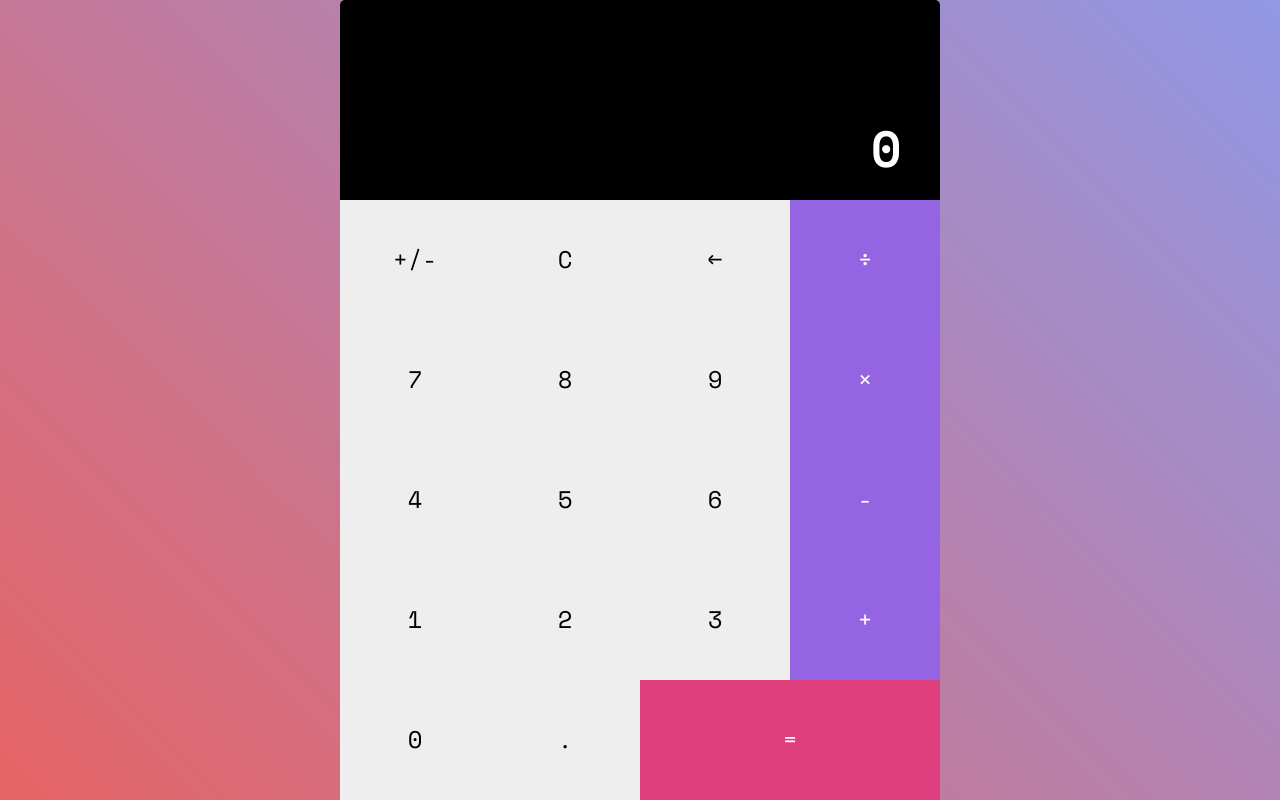
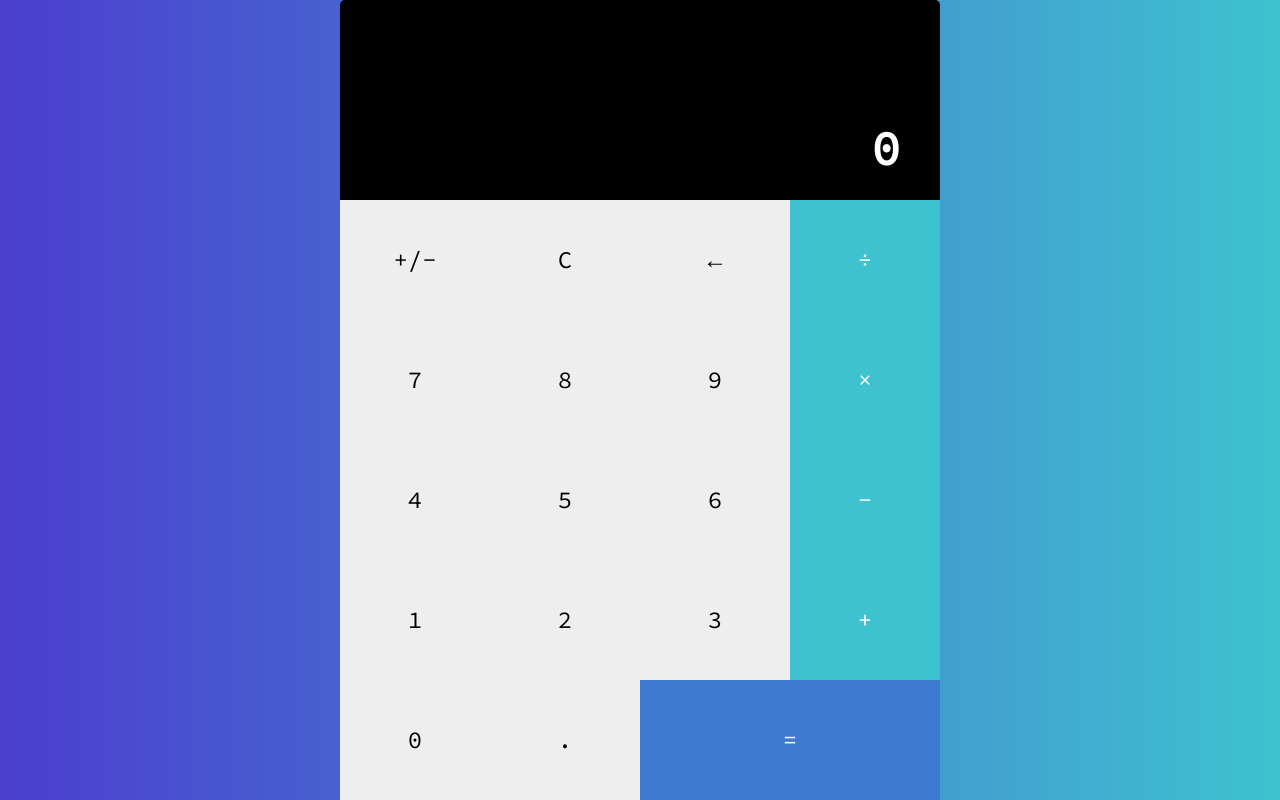
Before and after one commit to evdotjs/my-projects, a plain HTML site: page calculator/index.html in a window 1280 px wide. Drawn offline with nearby package versions, Linux system fonts and the light colour scheme.

Commit message:
add min-height to screen, change color scheme, remove border-radius from mobile view

```diff
--- a/calculator/calculator.js
+++ b/calculator/calculator.js
@@ -38,6 +38,7 @@ function equals() {
   clear();
   displayNumber.innerHTML = total;
   document.querySelector('.equation').innerHTML = equation.join(" ");
+  console.log(equation.join(' '));
 }
 
 function operate() {
@@ -94,7 +95,6 @@ document.querySelector('.back').addEventListener('click', event => {
   updateDisplay();
 });
 
-
 //run operate function when [+,-,×,÷] buttons are pressed
 operators.forEach(operator => operator.addEventListener('click', operate) );
 
--- a/calculator/index.html
+++ b/calculator/index.html
@@ -6,7 +6,8 @@
     <meta name="viewport" content="width=300, initial-scale=1">
     <link rel="stylesheet" href="normalize.css">
     <link rel="stylesheet" href="main.css">
-    <link href="https://fonts.googleapis.com/css?family=Space+Mono&display=swap" rel="stylesheet">
+    <link href="https://fonts.googleapis.com/css?family=Source+Code+Pro&display=swap" rel="stylesheet">
+
   </head>
   <body>
     <header></header>
@@ -34,7 +35,7 @@
 
         <button class="equals">=</button>
         <button class="misc clear">C</button>
-        <button class="misc point">.</button>
+        <button class="misc point">&period;</button>
         <button class="misc back">&larr;</button>
         <button class="misc negative">+/-</button>
 
--- a/calculator/main.css
+++ b/calculator/main.css
@@ -1,14 +1,14 @@
 html, body, main { height: 100%; }
 
-body { font-family: 'Space Mono', monospace; }
+body { font-family: 'Source Code Pro', monospace; }
 
 .screen {
   background-color: #000;
   color: #fff;
-  border-radius: 5px 5px 0 0;
   height: 25%;
   display: flex;
   flex-direction: column;
+  min-height: 90px;
 }
 
 h2 {
@@ -61,10 +61,10 @@ button {
 .negative { grid-area: negative; }
 
 .operator, .equals { color: #fff; }
-.operator { background-color: #9564E2; }
-.operator:hover { background-color: #7750b4; }
-.equals { background-color: #DF3F7C; }
-.equals:hover { background-color: #c8386f; }
+.operator { background-color: #3ec2cf; }
+.operator:hover { background-color: #30b6c3; }
+.equals { background-color: #3e7acf; }
+.equals:hover { background-color: #306dc3; }
 
 
 button:hover {
@@ -74,7 +74,7 @@ button:hover {
 
 @media screen and (min-width: 600px) {
   body {
-    background: linear-gradient(45deg, #e66465, #9198e5);
+    background: linear-gradient(to right, #4b3ecf, #3ec2cf);
     background-size: contain;
     background-repeat: no-repeat;
   }
@@ -83,4 +83,6 @@ button:hover {
      max-width: 600px;
      margin: auto;
    }
+
+   .screen { border-radius: 5px 5px 0 0; }
 }
```
